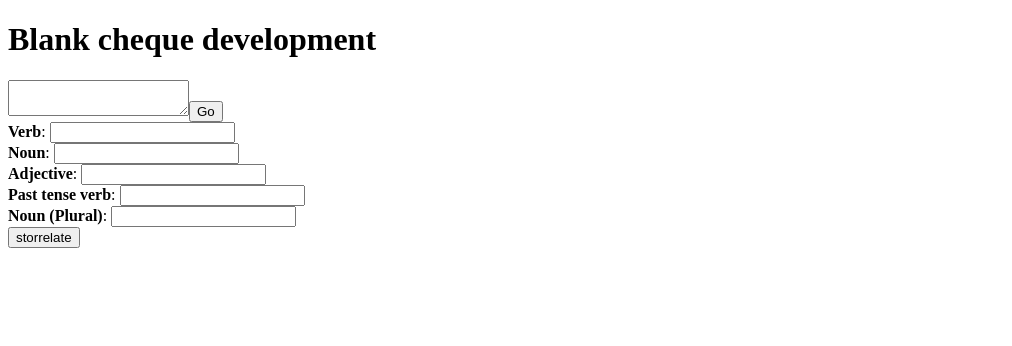
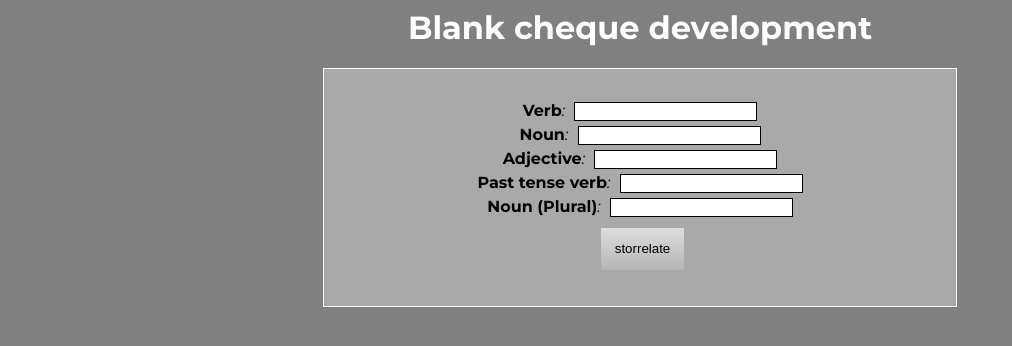
Before and after one commit to roxwize/blankcheque, a plain HTML site: page index.html in a window 1280 px wide. Shown: the whole page, without its empty margins (0-1012 px from the left). Drawn offline with Linux system fonts and the light colour scheme.

Commit message:
Css redesign
* my css

not counter-strike source but cascading style sheets

* Update class name

* Our css

Co-authored-by: Jude <thekidcorner@gmail.com>

```diff
--- a/index.html
+++ b/index.html
@@ -1,19 +1,21 @@
-<!DOCTYPE html>
 <html>
-
 <head>
   <meta charset="utf-8">
   <meta name="viewport" content="width=device-width">
   <title>Blank Cheque</title>
-  <link href="style.css" rel="stylesheet" type="text/css" />
+  <link rel="stylesheet" href="style.css">
 </head>
 
 <body>
   <h1>Blank cheque development</h1>
-  <textarea></textarea><button onclick="DebugParse(testStory)">Go</button>
+  <div class="userContainer">
+  <!--
+  <textarea style="width: 17px; height: 17px;"></textarea><button onclick="DebugParse(testStory)">Go</button>
+  -->
   <form id="story" onsubmit="return Parser.Storrelate()">
-  </form>
   <script src="script.js"></script>
-</body>
+  <br>
+  </div>
 
-</html>
+
+</body></html>
--- a/style.css
+++ b/style.css
@@ -1,5 +1,56 @@
+@font-face { font-family: "Montserrat"; src: url('Montserrat-Regular.tff'); }
+@font-face { font-family: "Montserrat"; src: url('Montserrat-Bold.ttf'); font-weight: bold; }
+@font-face { font-family: "Montserrat"; src: url('Montserrat-Italic.ttf'); font-weight: italic; }
+@font-face { font-family: "Montserrat"; src: url('Montserrat-BoldItalic.ttf'); font-weight: bold; font-style: italic; }
+
+body {
+	font-family: "Montserrat";
+	background-color: gray;
+}
+
+h1 { text-align: center; color: white; }
+
+input {
+	margin-left: 5px;
+	border-style: solid;
+	border-color: black;
+	border-width: 0.4px;
+	background-color: white;
+	margin-bottom: 0.3em;
+	}
+
 .tooltip {
   cursor: help;
   text-decoration-style: dotted;
   text-decoration-thickness: 1px;
 }
+
+.userContainer {
+	margin: 0 auto;
+	width: 50%;
+	background-color: darkgray;
+	border-style: solid;
+	border-width: 1px;
+	border-color: white;
+	text-align: center;
+  }
+
+#story {
+  padding: 2em;
+  margin: auto;
+  }
+
+input[type="submit"] {
+  border: 0px solid black;
+  padding: 1em;
+  margin-top: 0.5em;
+  background: rgb(221,221,221);
+  background: linear-gradient(180deg, rgba(221,221,221,1) 0%, rgba(181,181,181,1) 100%);
+  transition: 0.2s;
+}
+
+input[type="submit"]:hover {
+  border: 2px solid black;
+  background: rgb(181,181,181);
+  background: linear-gradient(180deg, rgba(181,181,181,1) 0%, rgba(221,221,221,1) 100%);
+}
```
Also changed, not shown: Montserrat-Bold.ttf (added), Montserrat-BoldItalic.ttf (added), Montserrat-Italic.ttf (added), Montserrat-Regular.ttf (added).
